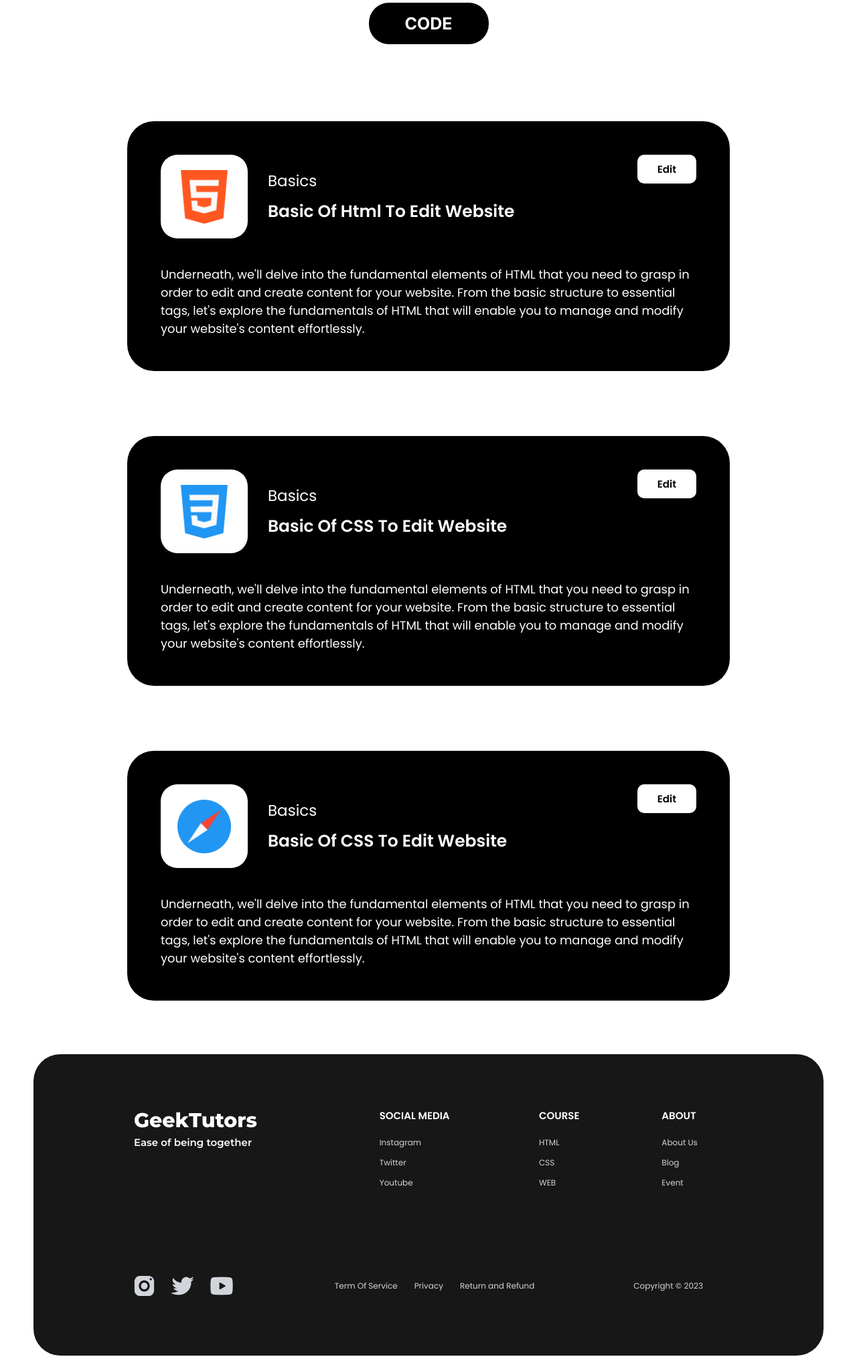
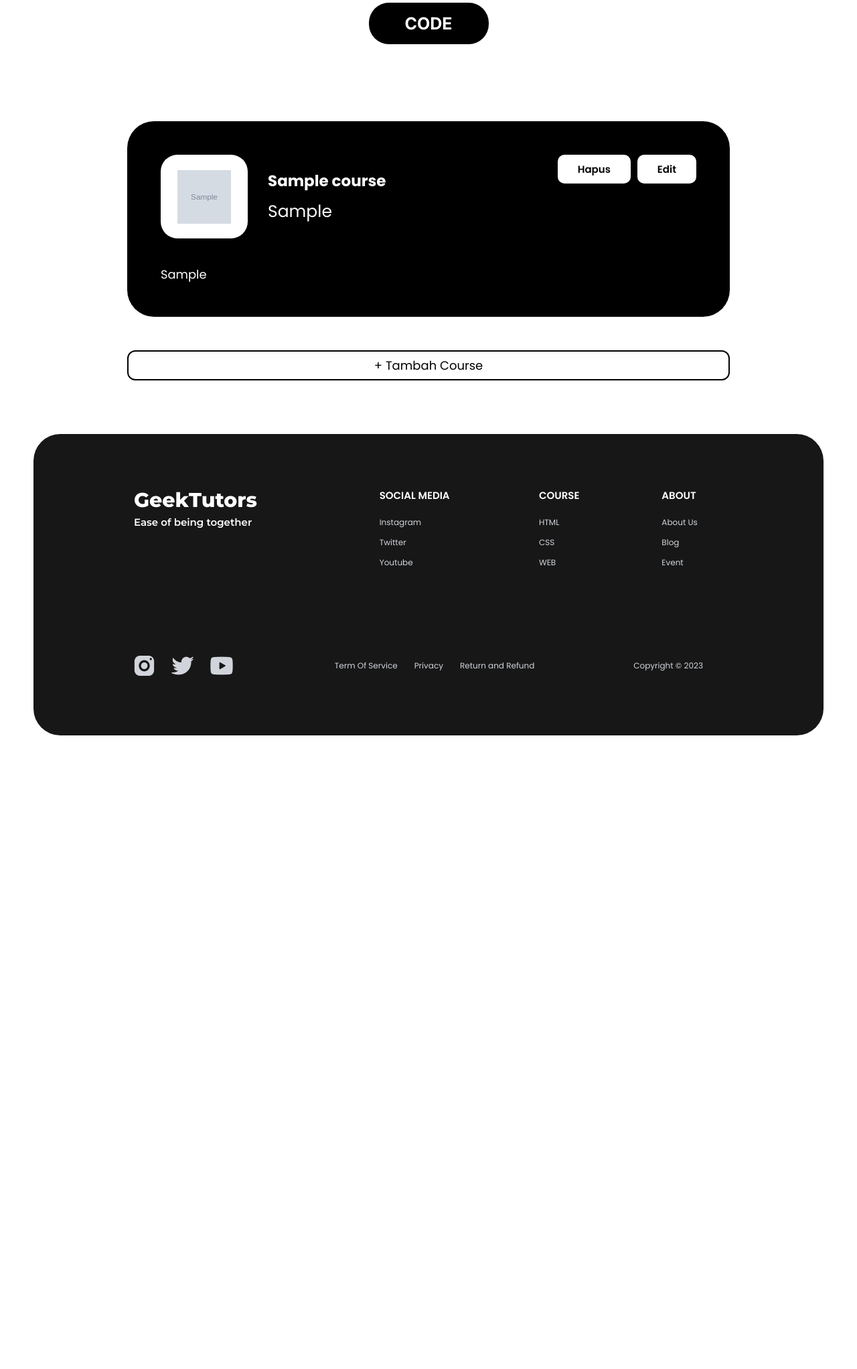
Before and after one commit to aliefadam/project-eas-mm, a PHP site: page /course.php in a window 1280 px wide. Shown: the part 303-2347 px from the top of the page at 67% size. After the commit the page ends 1401 px from the top, so only its background shows below. Run offline with PHP 8.4, Linux system fonts and the light colour scheme; tables that the repository leaves empty or names only in its code hold one stand-in row (values such as "Sample post"); grey boxes marked "Sample" are stand-in pictures.

Commit message:
tambah fitur crud untuk course

```diff
--- a/course.php
+++ b/course.php
@@ -1,3 +1,4 @@
+<?php require_once("functions/index.php") ?>
 <!DOCTYPE html>
 <html lang="en">
 
@@ -21,7 +22,7 @@
     <!-- akhir header -->
 
     <section class="courses">
-        <div class="courses-item">
+        <!-- <div class="courses-item">
             <form action="" method="post">
                 <div class="atas">
                     <div class="user">
@@ -70,29 +71,60 @@
                     <input type="text" name="course_desk" id="course_desk"></input>
                 </div>
             </form>
-        </div>
+        </div> -->
+        <?php foreach (getDataCourse() as $course) : ?>
             <div class="courses-item">
-            <form action="" method="post">
+                <form action="functions/index.php" method="post">
+                    <input type="hidden" name="id-course" id="id-course" value="<?= $course["id"] ?>">
                     <div class="atas">
                         <div class="user">
                             <div class="item">
-                            <img src="imgs/web.png" alt="">
+                                <img src="uploads/<?= $course["logo"] ?>" alt="">
                             </div>
                             <div class="item">
-                            <span>Basics</span>
-                            <input type="text" name="course_name" id="course_name">
-                            <span>Basic Of CSS To Edit Website</span>
-                            <input type="text" name="course_sub_name" id="course_sub_name">
+                                <span><?= $course["nama_course"] ?></span>
+                                <input type="text" name="nama-course" id="nama-course">
+                                <span><?= $course["jenis_course"] ?></span>
+                                <input type="text" name="jenis-course" id="jenis-course">
                             </div>
                         </div>
                         <div class="admin">
                             <button type="button" class="btn-batal edit-course">Batal</button>
-                        <button jenis="button" type="button" class="btn-edit edit-course">Edit</button>
+                            <button type="button" class="btn-hapus hapus-course">Hapus</button>
+                            <button name="edit-course" jenis="button" type="button" class="btn-edit edit-course">Edit</button>
                         </div>
                     </div>
                     <div class="bawah">
-                    <span>Underneath, we'll delve into the fundamental elements of HTML that you need to grasp in order to edit and create content for your website. From the basic structure to essential tags, let's explore the fundamentals of HTML that will enable you to manage and modify your website's content effortlessly.</span>
-                    <input type="text" name="course_desk" id="course_desk"></input>
+                        <span><?= $course["deskripsi"] ?></span>
+                        <input type="text" name="desk-course" id="desk-course"></input>
+                    </div>
+                </form>
+            </div>
+        <?php endforeach ?>
+        <div class="aksi">
+            <button type="button">+ Tambah Course</button>
+        </div>
+        <div class="tambah-course">
+            <h1>Tambah Course</h1>
+            <form action="functions/index.php" method="post" enctype="multipart/form-data">
+                <div class="form-item">
+                    <label for="desk-course">Nama Course</label>
+                    <input type="text" name="nama-course" id="nama-course">
+                </div>
+                <div class="form-item">
+                    <label for="jenis-course">Jenis Course</label>
+                    <input type="text" name="jenis-course" id="jenis-course">
+                </div>
+                <div class="form-item">
+                    <label for="desk-course">Deskripsi Course</label>
+                    <input type="text" name="desk-course" id="desk-course">
+                </div>
+                <div class="form-item">
+                    <label for="logo-course">Logo Course</label>
+                    <input type="file" name="logo-course" id="logo-course">
+                </div>
+                <div class="form-item">
+                    <button name="tambah-course">Tambah</button>
                 </div>
             </form>
         </div>
--- a/css/course.css
+++ b/css/course.css
@@ -32,7 +32,7 @@ header span {
     padding: 0 140px;
     display: flex;
     flex-direction: column;
-    gap: 97px;
+    gap: 50px;
 }
 
 .courses .courses-item {
@@ -40,8 +40,8 @@ header span {
     padding: 50px;
     background-color: black;
     border-radius: 40px;
+    transition: 300ms;
     cursor: pointer;
-    transition: 300ms;
     /* border: 1px solid red; */
 }
 
@@ -77,7 +77,6 @@ header span {
     border-radius: 10px;
     font-size: 15px;
     border: none;
-    cursor: pointer;
     transition: 300ms;
     display: flex;
     align-items: center;
@@ -142,11 +141,12 @@ header span {
 .courses .courses-item .atas .item:last-child span:first-child {
     font-size: 23px;
     font-weight: 400;
+    font-weight: bold;
 }
 
 .courses .courses-item .atas .item:last-child span:nth-child(3) {
     font-size: 25px;
-    font-weight: 600;
+    /* font-weight: 600; */
 }
 
 .courses .courses-item .bawah {
@@ -175,3 +175,105 @@ header span {
     color: white;
     font-size: 17.9px;
 }
+
+.courses .tambah-course {
+    padding: 50px;
+    background-color: black;
+    border-radius: 40px;
+    font-family: "Poppins", sans-serif;
+}
+
+.courses .tambah-course h1 {
+    color: white;
+    text-align: center;
+    font-size: 40px;
+}
+
+.courses .tambah-course form {
+    margin-top: 20px;
+    /* border: 1px solid red; */
+    display: flex;
+    flex-direction: column;
+    gap: 20px;
+}
+
+.courses .tambah-course form .form-item {
+    display: flex;
+    flex-direction: column;
+    gap: 10px;
+}
+
+.courses .tambah-course form .form-item label {
+    color: white;
+    font-size: 18px;
+}
+
+.courses .tambah-course form .form-item input {
+    border: none;
+    outline: none;
+    border-radius: 12px;
+    height: 45px;
+    font-size: 15px;
+    padding: 0 10px;
+    font-family: "Poppins", sans-serif;
+}
+
+.courses .tambah-course form .form-item input[type="file"] {
+    color: white;
+    padding: 0;
+    border: 2px solid white;
+    width: fit-content;
+}
+
+.courses .aksi button {
+    border: 2px solid black;
+    background-color: white;
+    color: black;
+    height: 45px;
+    width: 100%;
+    border-radius: 12px;
+    font-family: "Poppins", sans-serif;
+    font-size: 18px;
+    transition: 300ms;
+    cursor: pointer;
+
+    &:hover {
+        background-color: black;
+        color: white;
+    }
+
+    &:active {
+        transform: translateY(3px);
+    }
+}
+
+::-webkit-file-upload-button {
+    font-family: "Poppins", sans-serif;
+    width: 100px;
+    height: 100%;
+    background-color: white;
+    color: black;
+    border: none;
+    outline: none;
+}
+
+.courses .tambah-course form .form-item button {
+    margin-top: 20px;
+    border: 1px solid white;
+    outline: none;
+    background-color: black;
+    color: white;
+    border-radius: 12px;
+    height: 45px;
+    font-size: 15px;
+    padding: 0 10px;
+    font-family: "Poppins", sans-serif;
+    cursor: pointer;
+    transition: 300ms;
+
+    &:hover {
+        background-color: white;
+        color: black;
+        font-weight: 600;
+    }
+}
--- a/functions/index.php
+++ b/functions/index.php
@@ -54,8 +54,67 @@ function register($data)
     }
 }
 
+function tambahCourse($data, $logo)
+{
+    $namaCourse = $data["nama-course"];
+    $jenisCourse = $data["jenis-course"];
+    $deskripsi = $data["desk-course"];
 
+    $ekstensiLogo = explode(".", $logo["name"]);
+    $namaLogo = date("YmdHis") . "." . end($ekstensiLogo);
 
+    move_uploaded_file($logo["tmp_name"], "../uploads/$namaLogo");
+
+    global $conn;
+    $query = "INSERT INTO courses VALUES(NULL, ?, ?, ?, ?)";
+    $stmt = mysqli_prepare($conn, $query);
+    mysqli_stmt_bind_param($stmt, "ssss", $namaCourse, $jenisCourse, $deskripsi, $namaLogo);
+    mysqli_stmt_execute($stmt);
+
+    header("Location: ../course.php");
+}
+
+function getDataCourse()
+{
+    global $conn;
+    $query = "SELECT * FROM courses";
+    $result = mysqli_query($conn, $query);
+    $rows = [];
+    while ($row = mysqli_fetch_assoc($result)) {
+        $rows[] = $row;
+    }
+    return $rows;
+}
+
+function updateCourse($data)
+{
+    $idCourse = $data["id-course"];
+    $namaCourse = $data["nama-course"];
+    $jenisCourse = $data["jenis-course"];
+    $deskripsi = $data["desk-course"];
+
+    global $conn;
+    $query = "UPDATE courses SET nama_course = ?, jenis_course = ?, deskripsi = ? WHERE id = ?";
+    $stmt = mysqli_prepare($conn, $query);
+    mysqli_stmt_bind_param($stmt, "ssss", $namaCourse, $jenisCourse, $deskripsi, $idCourse);
+    mysqli_stmt_execute($stmt);
+    header("Location: ../course.php");
+}
+
+function deleteCourse($id)
+{
+    global $conn;
+
+    $query = "SELECT * FROM courses WHERE id = $id";
+    $result = mysqli_query($conn, $query);
+    if ($row = mysqli_fetch_assoc($result)) {
+        $namaLogo = $row["logo"];
+        unlink("../uploads/$namaLogo");
+    }
+    $query = "DELETE FROM courses WHERE id = $id";
+    mysqli_query($conn, $query);
+    header("Location: ../course.php");
+}
 
 // ============================================
 
@@ -66,3 +125,15 @@ if (isset($_POST["login"])) {
 if (isset($_POST["register"])) {
     register($_POST);
 }
+
+if (isset($_POST["tambah-course"])) {
+    tambahCourse($_POST, $_FILES["logo-course"]);
+}
+
+if (isset($_POST["edit-course"])) {
+    updateCourse($_POST);
+}
+
+if (isset($_GET["id-hapus"])) {
+    deleteCourse($_GET["id-hapus"]);
+}
```
Also changed, not shown: js/course.js (+43 -4 lines), uploads/20231229101952.jpg (added). Lines whose indentation alone changed are shown as unchanged.
